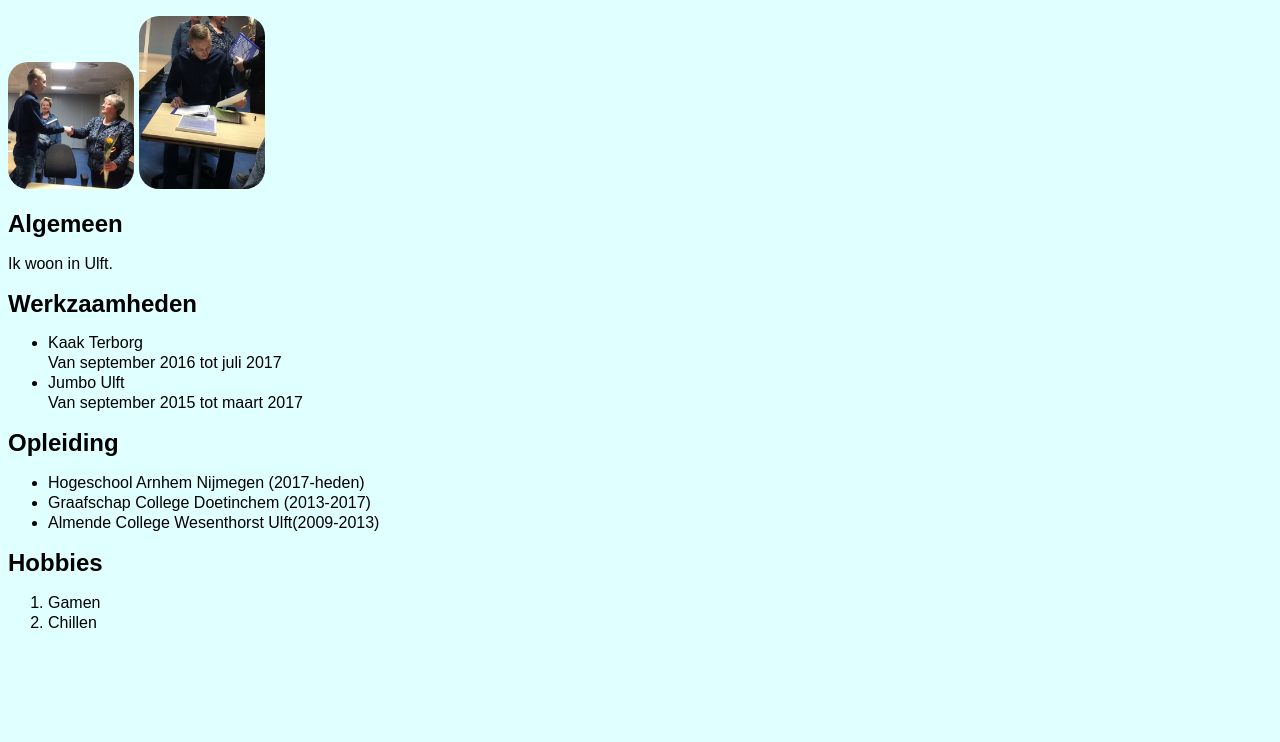
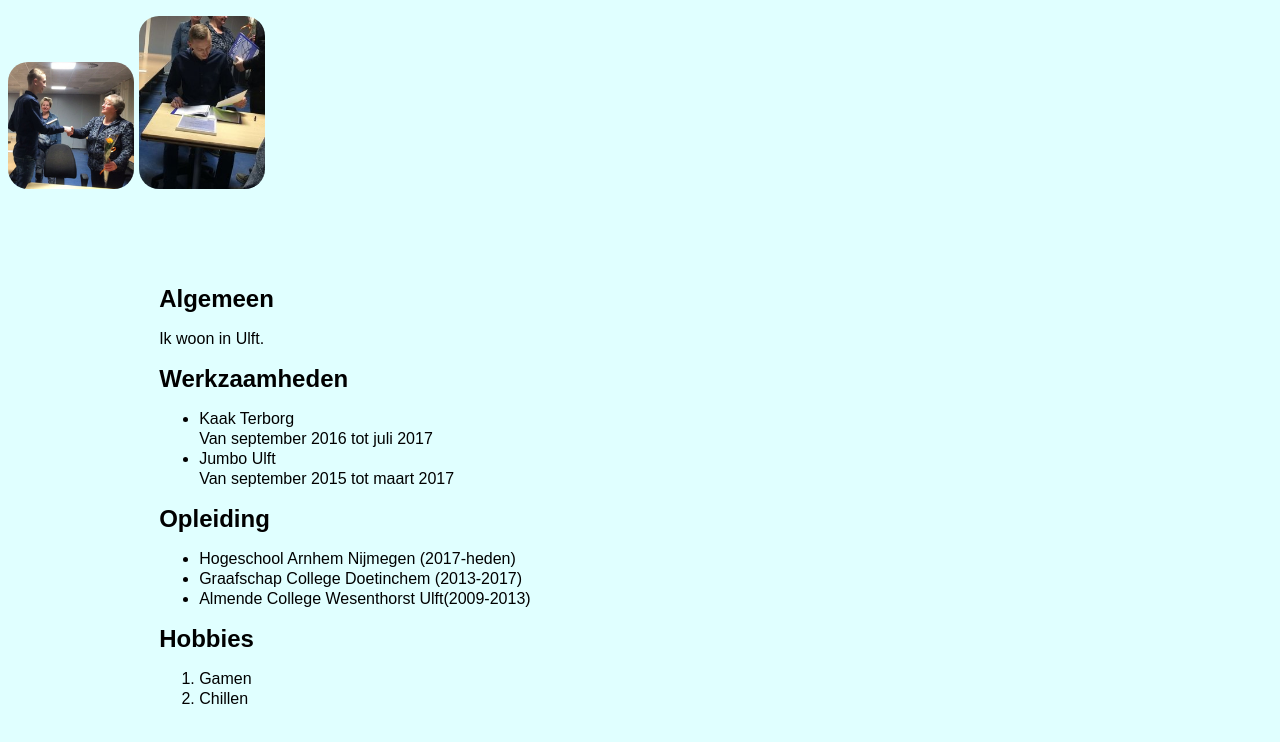
Before and after one commit to dannyger97/Webtech, a plain HTML site: page Les2/personalia.html in a window 1280 px wide. Shown: the part 68-810 px from the top of the page. Drawn offline with Linux system fonts and the light colour scheme.

Commit message:
Opdracht 4 styles

```diff
--- a/Les2/css/styles.css
+++ b/Les2/css/styles.css
@@ -29,3 +29,9 @@ a{
     color: black;
     text-decoration: none;
 }
+div{
+    padding-left: 4cm;
+    padding-right: 4cm;
+    padding-top:2cm;
+    padding-bottom:2cm;
+}
--- a/Les2/personalia.html
+++ b/Les2/personalia.html
@@ -9,7 +9,7 @@
 <h1>Danny Gerritsen</h1>
 <a href="images/danny1.jpg"><img src="images/small/danny1.jpg"></a>
 <a href="images/danny2.jpg"><img src="images/small/danny2.jpg"></a>
-
+<div>
 <h2>Algemeen</h2>
 Ik woon in Ulft.
 
@@ -32,5 +32,6 @@ Ik woon in Ulft.
     <li>Gamen</li>
     <li>Chillen</li>
 </ol>
+</div>
 </body>
 </html>
```
